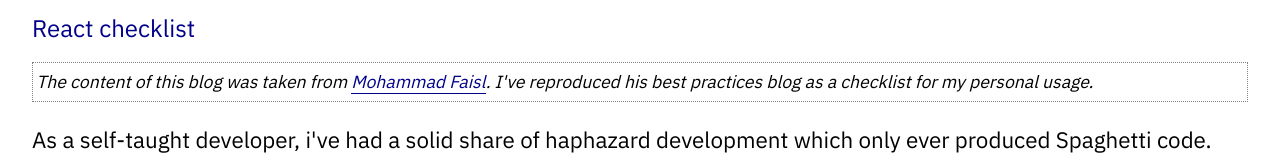
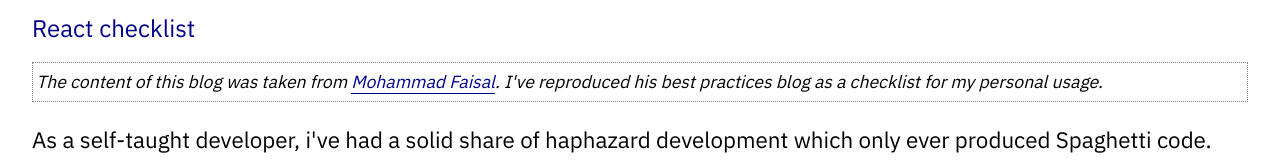
Before and after one commit to Elir-Mahad/notes, a Next.js app: page /react-bp-checklist in a window 1280 px wide. Shown: the part 163-323 px from the top of the page. Built offline with nearby package versions, Linux system fonts and the light colour scheme.

Commit message:
fix(reactchecklist): spelling mistake

```diff
--- a/components/react-checklist-chaps/CheckList.js
+++ b/components/react-checklist-chaps/CheckList.js
@@ -23,7 +23,7 @@ function CheckList() {
       <HighlightedSentence>
         The content of this blog was taken from{" "}
         <UrlLink href="https://betterprogramming.pub/21-best-practices-for-a-clean-react-project-df788a682fb">
-          Mohammad Faisl
+          Mohammad Faisal
         </UrlLink>
         . I've reproduced his best practices blog as a checklist for my personal
         usage.
```
